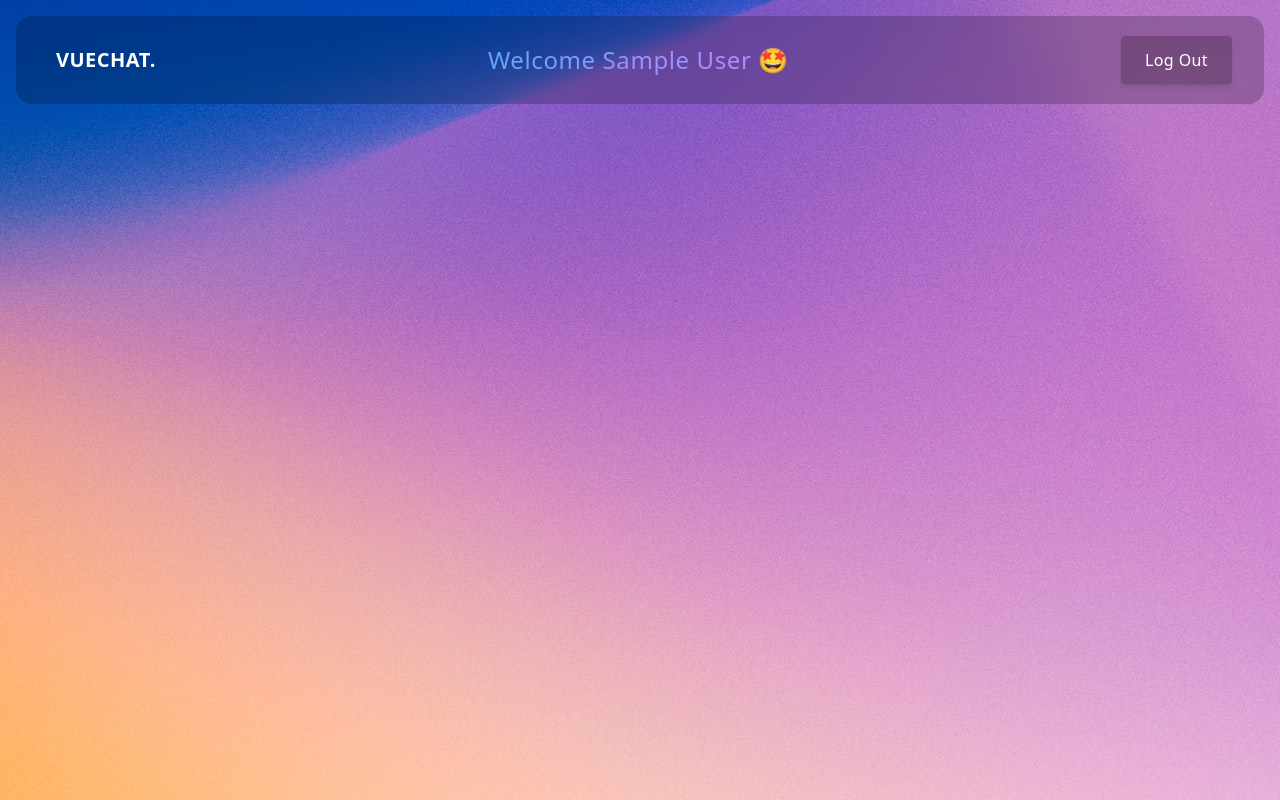
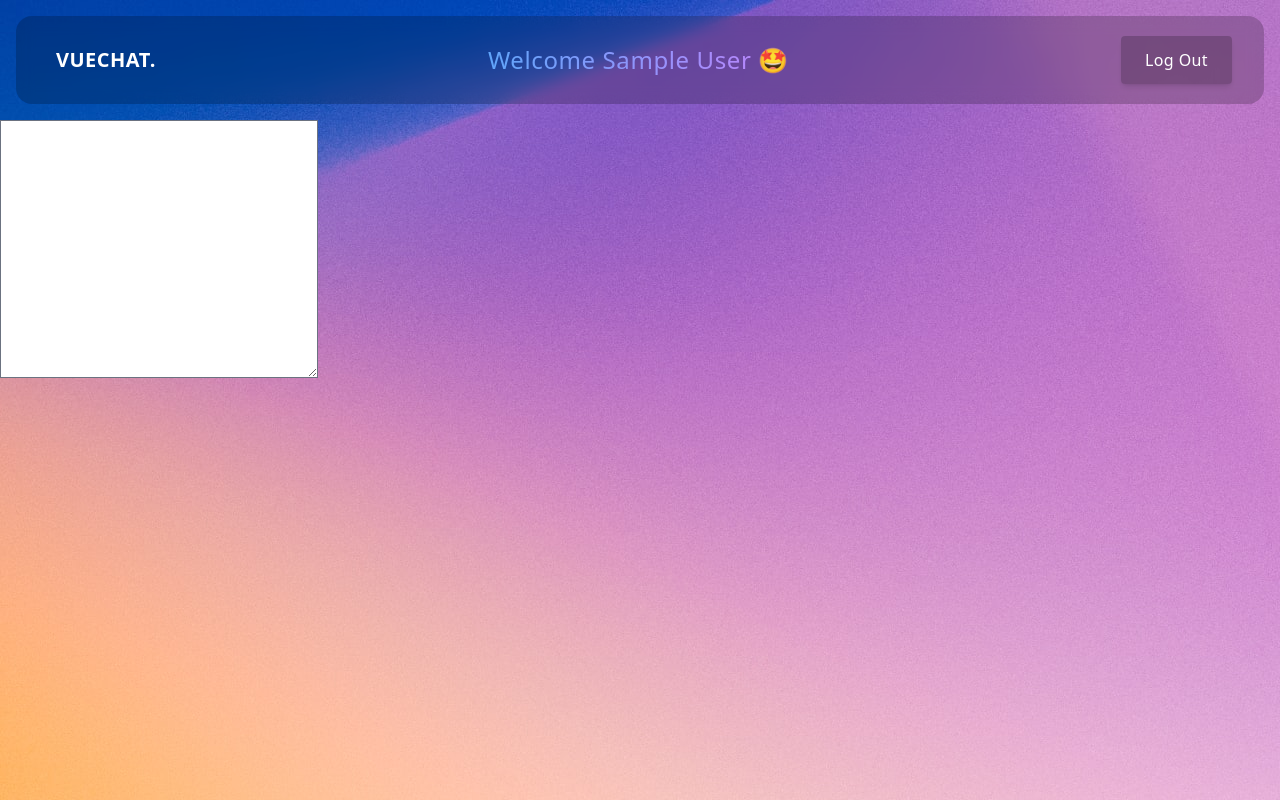
Before and after one commit to srhtak/Vue-Live-Chat, a Vue app: page /chatroom in a window 1280 px wide. Built offline with nearby package versions, Linux system fonts and the light colour scheme; no server answers; sample sign-in values are in the browser's storage.

Commit message:
added chat form component

```diff
--- /dev/null
+++ b/src/components/NewChatFrom.vue
@@ -0,0 +1,35 @@
+<script setup>
+import { timestamp } from "@/firebase/config";
+import getUser from "../composables/getUser";
+import { ref } from "vue";
+
+const message = ref("");
+const { user } = getUser();
+
+const handleSubmit = async () => {
+  const chat = {
+    name: user.value.displayName,
+    message: message.value,
+    createdAt: timestamp(),
+  };
+  console.log(chat);
+  message.value = "";
+};
+</script>
+
+<template>
+  <form>
+    <textarea
+      class="text-blue-500"
+      @keypress.enter="handleSubmit"
+      v-model="message"
+      name="message"
+      id=""
+      cols="30"
+      rows="10"
+    >
+    </textarea>
+  </form>
+</template>
+
+<style lang="scss" scoped></style>
--- a/src/views/ChatRoom.vue
+++ b/src/views/ChatRoom.vue
@@ -2,7 +2,8 @@
 import { useRouter } from "vue-router";
 import getUser from "../composables/getUser";
 import Navbar from "../components/Navbar.vue";
-import { watch, watchEffect } from "vue";
+import { watchEffect } from "vue";
+import NewChatFrom from "../components/NewChatFrom.vue";
 const router = useRouter();
 const { user } = getUser();
 
@@ -15,6 +16,7 @@ watchEffect(() => {
 
 <template>
   <Navbar />
+  <NewChatFrom />
 </template>
 
 <style lang="scss" scoped></style>
```
